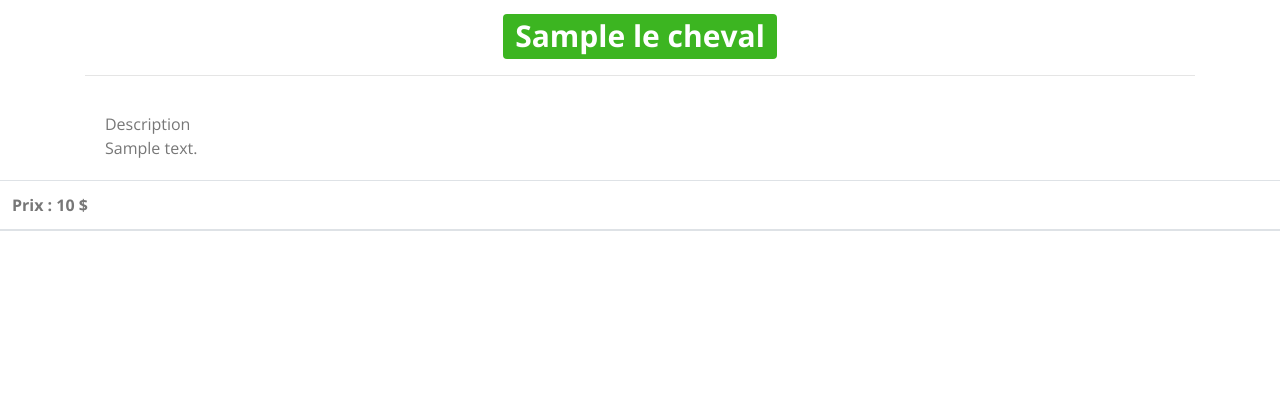
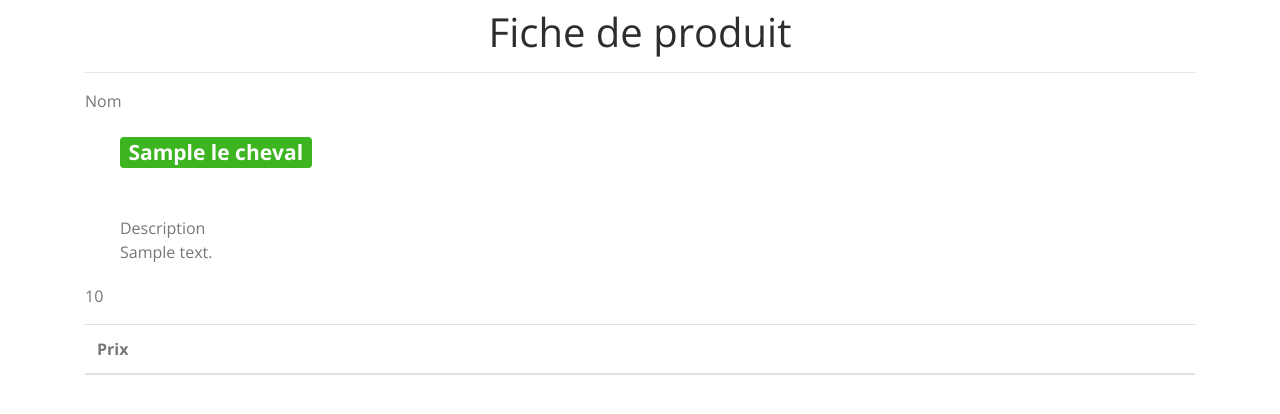
Before and after one commit to florian78370/E6, a Symfony app: template templates/cheval/ficheCheval.html.twig in a window 1280 px wide. Shown: the part 58-472 px from the top of the page. Run offline with Twig, Linux system fonts and the light colour scheme; the template is opened without the code that fills it: most values are stand-ins (such as "Sample title", 1, 10 or a date in 2020); lists and menus that the app fills with data are empty; some libraries are stand-ins or nearby versions.

```diff
--- a/templates/chat/ficheChat.html.twig
+++ b/templates/chat/ficheChat.html.twig
@@ -19,7 +19,7 @@
       <table class="table table-hover mx-auto">
         <thead>
             <tr>
-            <th scope="col-4">Prix : {{leChat.prix}}</th>
+            <th scope="col-4">Prix : {{leChat.prix}} $</th>
             </tr>
         </thead>
     </table>
--- a/templates/cheval/ficheCheval.html.twig
+++ b/templates/cheval/ficheCheval.html.twig
@@ -3,8 +3,13 @@
 {% block title %}Fiche cheval{% endblock %}
 
 {% block body %}
-<h1 class="pt-2 text-center"> <a href=" {{path('ficheCheval', {'id': leCheval.id})}} " class="badge badge-success"> {{leCheval.nom}} </a></h1>
+<h1 class="pt-2 text-center">Fiche de produit</h1>
 <hr>
+            <th scope="col-4">Nom</th>
+                <div class="col">
+                        <div class="card-body">
+                        <h3><a href=" {{path('ficheCheval', {'id': leCheval.id})}} " class="badge badge-success"> {{leCheval.nom}} </a></h3>
+                </div>
                 <div class="card-body">
                     <th scope="col-4">Description</th>
                     <p class="card-text">{{leCheval.description|raw}}</p>
@@ -13,12 +18,10 @@
         <table class="table table-hover mx-auto">
         <thead>
             <tr>
-            <th scope="col-4">Prix : {{leCheval.prix}} $</th>
-
+            <th scope="col-4">Prix</th>
+            <p class="card-text">{{leCheval.prix}}</p>
             </tr>
         </thead>
-
     </table>
-
 </div>
 {% endblock %}
```
